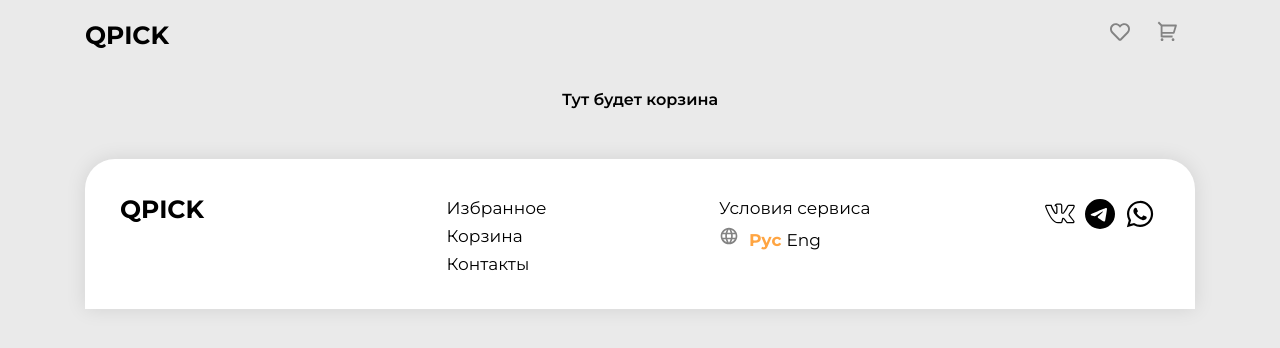
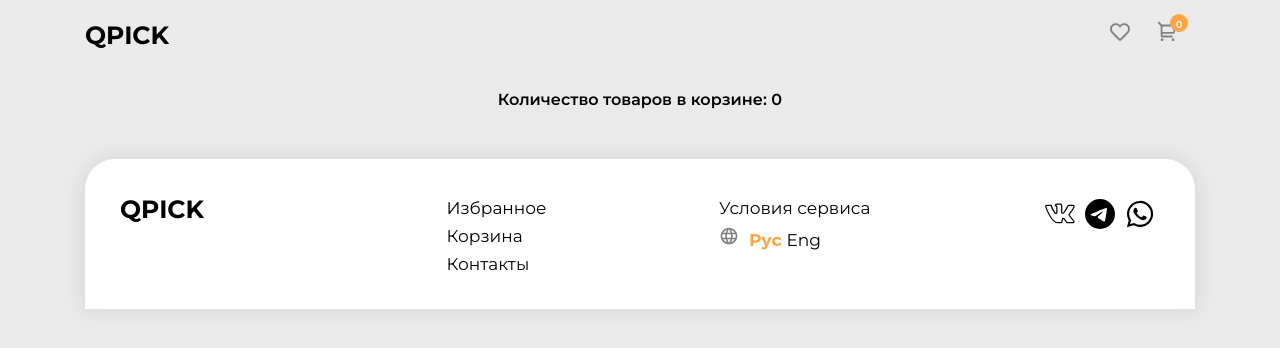
Before and after one commit to equestriann/neo-project, a React (Vite) app: page /cart in a window 1280 px wide. Shown: the top 348 px of the page. Built offline with nearby package versions, Linux system fonts and the light colour scheme.

Commit message:
adding good to cart fixed

```diff
--- /dev/null
+++ b/src/components/CartContext.jsx
@@ -0,0 +1,23 @@
+import React, { createContext, useContext, useState} from "react";
+
+const CartContext = createContext({
+    cart: [],
+})
+
+export const useCart = () => {
+    return useContext(CartContext)
+}
+
+export const CartProvider = ({ children }) => {
+    const [cart, setCart] = useState([])
+
+    const addToCart = (item) => {
+        setCart([...cart, item])
+    }
+
+    return (
+        <CartContext.Provider value={{ cart, addToCart }}>
+            {children}
+        </CartContext.Provider>
+    )
+}
--- a/src/components/Goods.jsx
+++ b/src/components/Goods.jsx
@@ -1,4 +1,12 @@
-export default function Goods({ good, addToCart }) {
+import {useCart} from "./CartContext.jsx";
+
+export default function Goods({ good }) {
+
+    const { addToCart } = useCart()
+
+    const handleBuyClick = () => {
+        addToCart(good)
+    }
 
     return (
         <div>
@@ -12,7 +20,7 @@ export default function Goods({ good, addToCart }) {
                     <p>
                         <span className="star">&#9733;</span>
                         {good.rating}
-                        <button className="buy-button" onClick={() => addToCart(good)}>Купить</button>
+                        <button className="buy-button" onClick={handleBuyClick}>Купить</button>
                     </p>
                 </div>
             </div>
--- a/src/components/Header.jsx
+++ b/src/components/Header.jsx
@@ -1,9 +1,13 @@
 import {FaRegHeart} from "react-icons/fa";
 import {RiShoppingCart2Line} from "react-icons/ri";
 import {Link} from "react-router-dom";
+import {useCart} from "./CartContext.jsx";
 
 
-export default function Header({ cartItemsCount}) {
+export default function Header() {
+
+    const {cart} = useCart()
+
     return (
         <header>
             <div>
@@ -18,7 +22,7 @@ export default function Header({ cartItemsCount}) {
                         <Link to={`/cart`}>
                             <RiShoppingCart2Line className="cart-image"/>
                             {
-                                cartItemsCount ? <span className="counter-cart-circle">{cartItemsCount}</span> : null
+                                cart ? <span className="counter-cart-circle">{cart.length}</span> : null
                             }
                         </Link>
                     </li>
--- a/src/main.jsx
+++ b/src/main.jsx
@@ -9,6 +9,7 @@ import Root from "./routes/root.jsx";
 import ErrorPage from "./error-page.jsx";
 import Cart from "./routes/cart.jsx";
 import MainPage from "./routes/main-page.jsx";
+import {CartProvider} from "./components/CartContext.jsx";
 
 const router = createBrowserRouter([
     {
@@ -31,6 +32,8 @@ const router = createBrowserRouter([
 
 ReactDOM.createRoot(document.getElementById("root")).render(
     <React.StrictMode>
-        <RouterProvider router={router} />
+        <CartProvider>
+            <RouterProvider router={router} />
+        </CartProvider>
     </React.StrictMode>
 );
--- a/src/routes/cart.jsx
+++ b/src/routes/cart.jsx
@@ -1,8 +1,13 @@
+import {useCart} from "../components/CartContext.jsx";
+
 export default function Cart () {
+
+    const {cart} = useCart()
+
     return (
         <div className="wrapper">
             <div style={{textAlign: "center"}}>
-                Тут будет корзина
+                Количество товаров в корзине: {cart.length}
             </div>
         </div>
     );
--- a/src/routes/main-page.jsx
+++ b/src/routes/main-page.jsx
@@ -2,7 +2,7 @@ import React from 'react';
 import {wired, wireless} from "../components/data.js";
 import Goods from "../components/Goods.jsx";
 
-export default function MainPage ({ addToCart }) {
+export default function MainPage (addToCart) {
 
     return (
         <div>
@@ -16,7 +16,7 @@ export default function MainPage ({ addToCart }) {
             <div className="category-name">Беспроводные наушники</div>
                 <main>
                     {wireless.map(good =>
-                    <Goods good={good} key={good.id} addToCart={addToCart} />)}
+                        <Goods good={good} key={good.id} addToCart={() => addToCart(good)} />)}
                 </main>
         </div>
     );
--- a/src/routes/root.jsx
+++ b/src/routes/root.jsx
@@ -1,24 +1,17 @@
 import Header from "../components/Header.jsx";
 import Footer from "../components/Footer.jsx";
-import {useState} from "react";
 import {Outlet} from "react-router-dom";
 
 export default function Root() {
-    const [cart, setCart] = useState([])
-
-    function addToCart (good) {
-        setCart([...cart, good]);
-        console.log(cart)
-    }
 
     return (
         <>
             <div className="wrapper">
-                <Header cartItemsCount={cart.length}/>
+                <Header />
                 <main>
-                    <Outlet addToCart={addToCart}/>
+                    <Outlet />
                 </main>
-                <Footer/>
+                <Footer />
             </div>
         </>
     )
```
Lines whose indentation alone changed are shown as unchanged.
